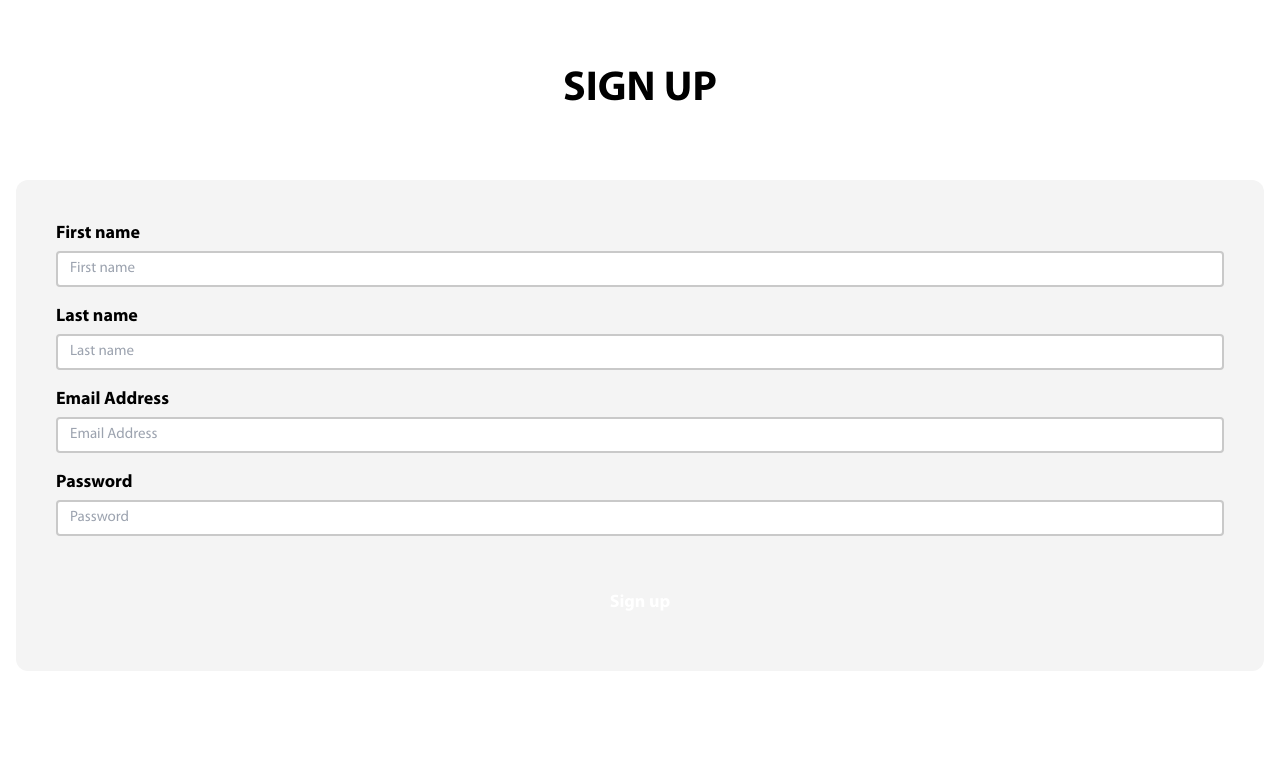
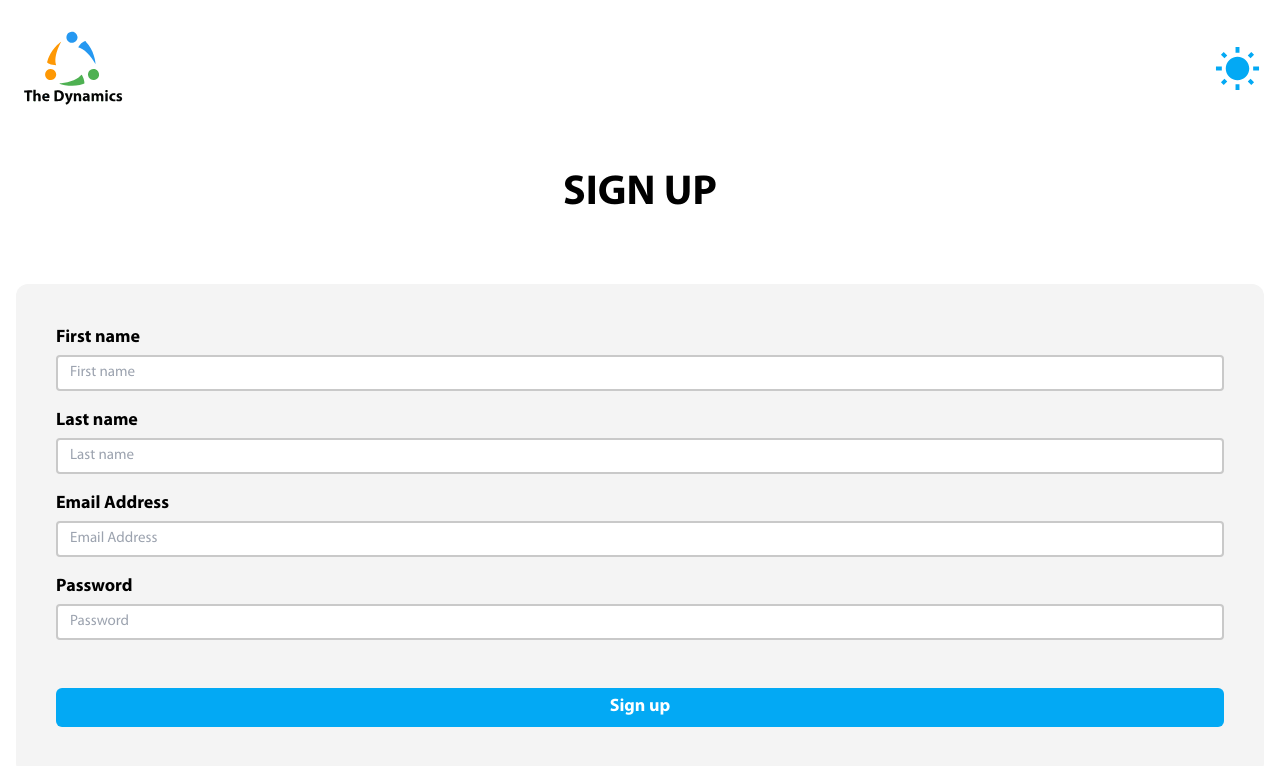
Before and after one commit to DevtranetHQ/Hacksuite, a Next.js app: page /sign-up in a window 1280 px wide. Shown: the top 766 px of the page. Built offline with nearby package versions, Linux system fonts and the light colour scheme.

Commit message:
create logged out navbar

```diff
--- /dev/null
+++ b/components/navbars/LoggedOutNav.js
@@ -0,0 +1,20 @@
+import Image from 'next/image';
+import lightMode from "../../public/assets/mode/lightMode.svg"
+import logo from "../../public/assets/logo.svg"
+
+//TODO: make dark mode toggle a seperate component
+
+export default function LoggedOutNav() {
+    console.log(lightMode)
+    console.log(logo)
+    return (
+        <div className="flex flex-row justify-between items-center h-36">
+            <div className="w-36">
+                <Image src={logo} alt="the dynamics logo"/>
+            </div>
+            <div className="m-5">
+                <Image src={lightMode} alt='alt'/>
+            </div>
+        </div>
+    );
+}
--- a/pages/sign-up.js
+++ b/pages/sign-up.js
@@ -1,3 +1,5 @@
+import LoggedOutNav from '../components/navbars/LoggedOutNav';
+
 const API = "http://localhost:4000";
 
 export default function SignUp(props){
@@ -6,7 +8,8 @@ export default function SignUp(props){
 
     return(
         <div>
-            <h1 className="heading text-center my-10">SIGN UP</h1>
+            <LoggedOutNav/>
+            <h1 className="heading text-center mb-10">SIGN UP</h1>
             <form endpoint={endpoint} method="POST" className="mx-4">
                 <div>
                     <section>
@@ -58,7 +61,7 @@ export default function SignUp(props){
                                 required/>
                         </div>
                     </section>
-                    <button className="button-small w-full mt-12">Sign up</button>
+                    <button className="button-small button-deep-sky-blue w-full mt-12">Sign up</button>
                 </div>
             </form>
         </div>
```
Also changed, not shown: public/assets/mode/darkMode.svg (added), public/assets/mode/lightMode.svg (added).
